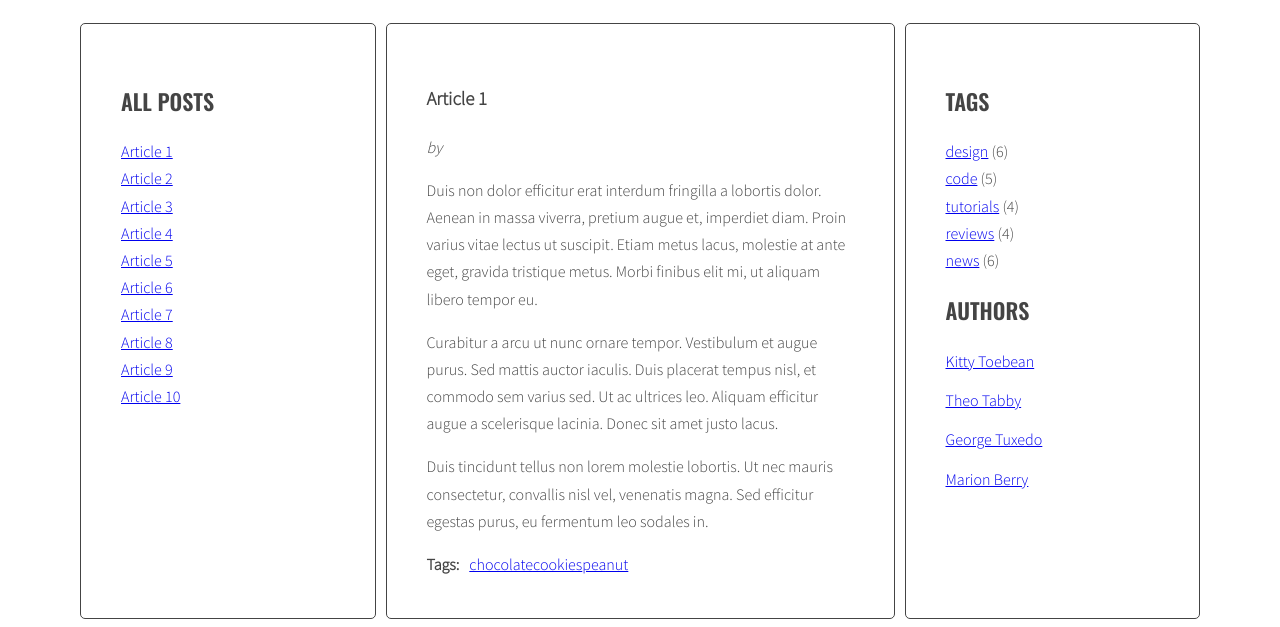
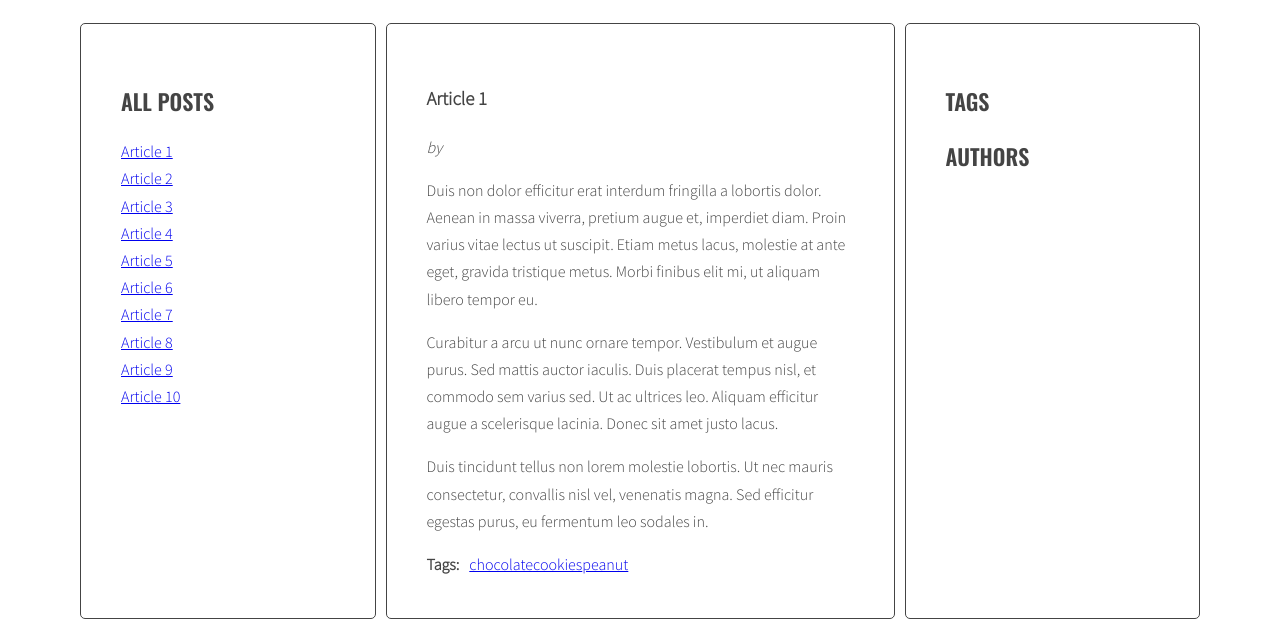
Before and after one commit to superdzoni/javascript-blog, a website: page index.html in a window 1280 px wide. Shown: the part 220-847 px from the top of the page. Drawn offline with nearby package versions, Linux system fonts and the light colour scheme.

Commit message:
Delete list of authors from html

```diff
--- a/index.html
+++ b/index.html
@@ -150,36 +150,9 @@
                 </section>
                 <aside class="sidebar">
                   <h2 class="section-title">Tags</h2>
-                  <ul class="list tags">
-                    <li><a href="#">design</a> <span>(6)</span></li>
-                    <li><a href="#">code</a> <span>(5)</span></li>
-                    <li><a href="#">tutorials</a> <span>(4)</span></li>
-                    <li><a href="#">reviews</a> <span>(4)</span></li>
-                    <li><a href="#">news</a> <span>(6)</span></li>
-                  </ul>
+                  <ul class="list tags"></ul>
                   <h2 class="section-title">Authors</h2>
-                  <ul class="list authors">
-                    <li>
-                      <a href="#">
-                        <span class="author-name">Kitty Toebean</span>
-                      </a>
-                    </li>
-                    <li>
-                      <a href="#">
-                        <span class="author-name">Theo Tabby</span>
-                      </a>
-                    </li>
-                    <li>
-                      <a href="#">
-                        <span class="author-name">George Tuxedo</span>
-                      </a>
-                    </li>
-                    <li>
-                      <a href="#">
-                        <span class="author-name">Marion Berry</span>
-                      </a>
-                    </li>
-                  </ul>
+                  <ul class="list authors"></ul>
                 </aside>
               </main>
             </div>
--- a/js/script.js
+++ b/js/script.js
@@ -212,6 +212,7 @@ function tagClickHandler(event){
 
 }
 
+
 function addClickListenersToTags(){
   /* find all links to tags */
 
```
